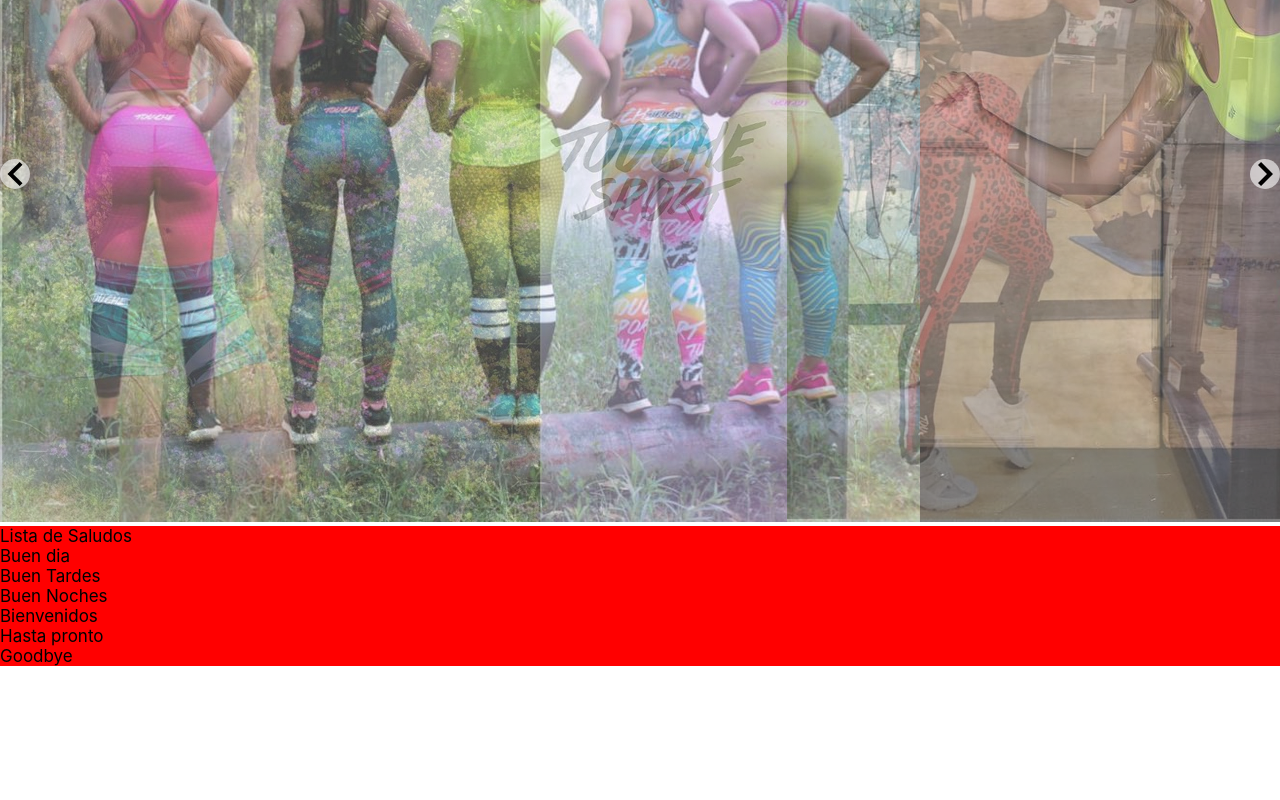
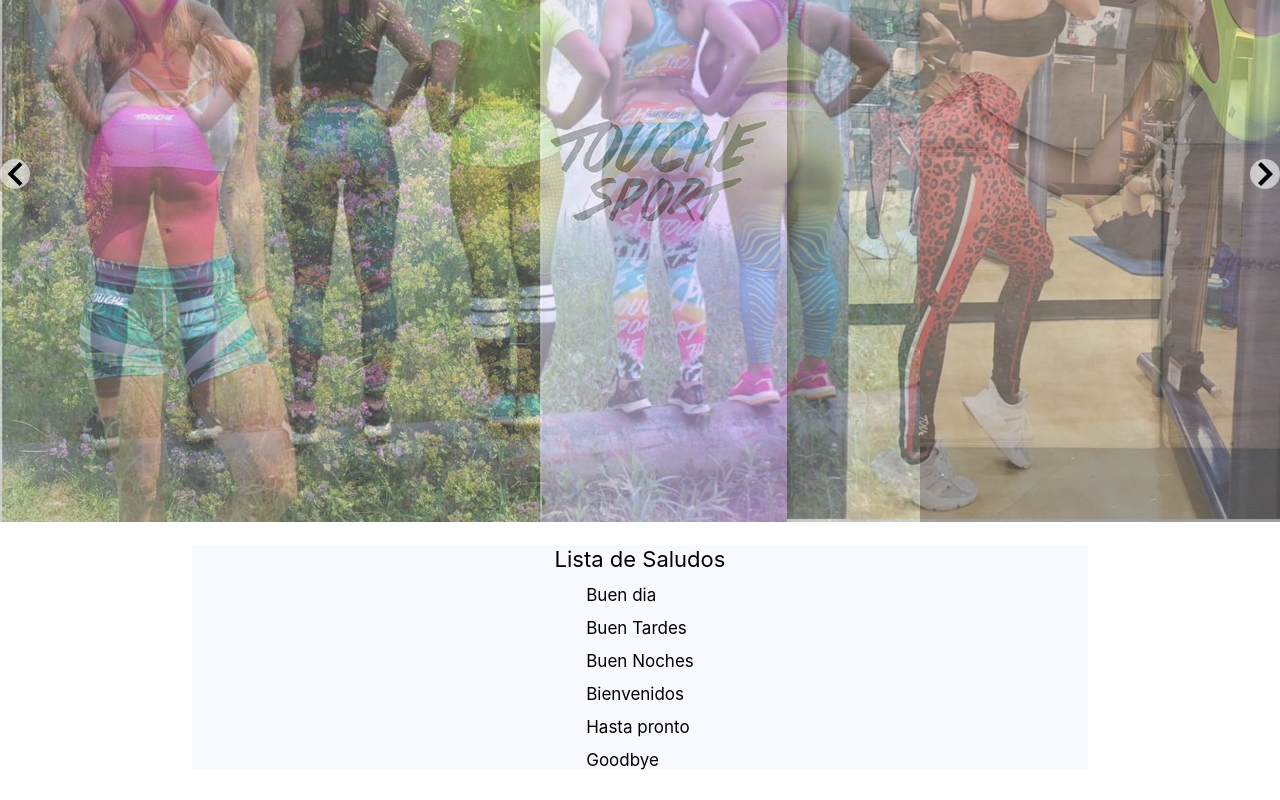
Before and after one commit to claudiososa/deportivasaltasosa, a React (Create React App) app: page / in a window 1280 px wide. Shown: the part 278-1078 px from the top of the page. Before the commit the page ends 944 px from the top, so only its background shows below. Built offline with nearby package versions, Linux system fonts and the light colour scheme.

Commit message:
tarea 3 / componente CartWidget y componente greetings

```diff
--- a/src/App.css
+++ b/src/App.css
@@ -20,6 +20,14 @@
   width: 100%;
   display: flex;
   flex-direction: column;
+}
+
+section {
+  display:flex;
+    flex-direction: column;
+    justify-content: center;
+    align-items: center;
+
 }
 
 .App-logo {
--- a/src/App.js
+++ b/src/App.js
@@ -3,12 +3,20 @@
 import SlidePhoto from './components/SlidePhoto';
 import ItemListContainer from './components/ItemListContainer'
 
+const greetings = [ {"greeting":"Buen dia"},
+                    {"greeting":"Buen Tardes"},
+                    {"greeting":"Buen Noches"},
+                    {"greeting":"Bienvenidos"},
+                    {"greeting":"Hasta pronto"},
+                    {"greeting":"Goodbye"}
+                  ];
+
 function App() {
   return (
     <div className="container">
-      <NavBar />
-      <SlidePhoto />
-      <ItemListContainer />
+        <NavBar />
+        <SlidePhoto />
+        <ItemListContainer greetings={greetings}/>
     </div>
   );
 }
--- a/src/assets/styles/ItemListContainer.css
+++ b/src/assets/styles/ItemListContainer.css
@@ -1,3 +1,33 @@
 .itemList {
-    background-color:red;
+    display:flex;
+    flex-direction: column;
+    justify-content: center;
+    align-items: center;
+    width: 100%;
+    margin-top:2rem;
+    margin-bottom:3rem;
 }
+
+.itemList .container {
+    background-color:ghostwhite;
+    display: flex;
+    justify-content: flex-start;
+    align-items: center;
+    font-size: 1.7rem;
+    width: 70%;
+}
+
+.itemList .container ul{
+    display: flex;
+    flex-direction: column;
+    justify-content: flex-start;
+}
+.itemList .container li{
+    display:list-item;
+    list-style: none;
+    margin-top:1.3rem;
+}
+
+.itemList p {
+    font-size: 2.2rem;
+}
--- a/src/components/ItemListContainer.js
+++ b/src/components/ItemListContainer.js
@@ -1,18 +1,18 @@
 import React from 'react';
 import '../assets/styles/ItemListContainer.css';
 
-const greetings = ["Buen dia", "Buen Tardes", "Buen Noches",  "Bienvenidos", "Hasta pronto", "Goodbye"];
-
-export default function ItemListContainer() {
+export default function ItemListContainer(props) {
     return (
         <div class="itemList">
-            <p>Lista de Saludos</p>
-           <ul id="list-items">
-              { greetings.map( (greeting ) => (
-                   <li key={greeting}>{greeting}</li>
-               ))
-            }
-           </ul>
+            <div className="container">
+                <p>Lista de Saludos</p>
+            <ul id="list-items">
+                { props.greetings.map( (item, index) => (
+                    <li key={index}>{item.greeting}</li>
+                ))
+                }
+            </ul>
+            </div>
         </div>
     )
 }
```
